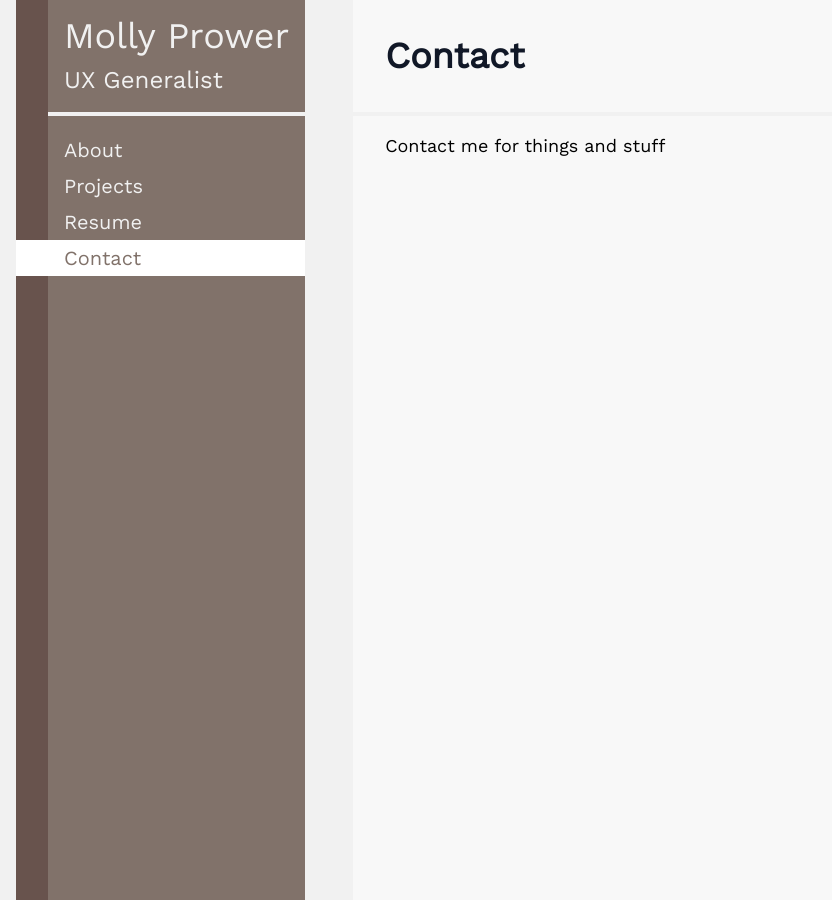
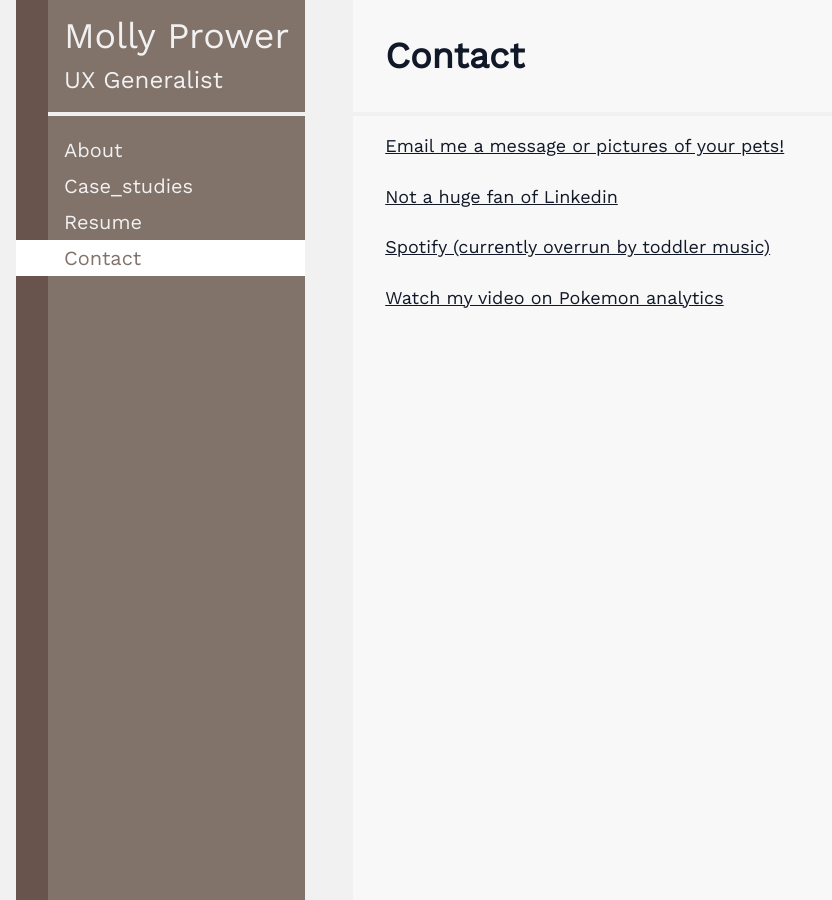
Before and after one commit to mollsprow/portfolio, a Jekyll site: the page built from _tabs/contact.md, in a window 1280 px wide. Shown: the whole page, without its empty margins (0-832 px from the left). Built offline with Jekyll 4.4.1, drawn with Linux system fonts in a browser that asks for light colours.

Commit message:
style and content updates

```diff
--- a/_tabs/case_studies.md
+++ b/_tabs/case_studies.md
@@ -1,5 +1,5 @@
 ---
-title: Projects
+title:
 layout: default
 order: 2
 ---
--- a/_tabs/contact.md
+++ b/_tabs/contact.md
@@ -1,7 +1,14 @@
 ---
-title: Contact
+title:
 layout: default
 order: 4
 ---
 
-Contact me for things and stuff
+
+<a href="mailto:molls12@gmail.com">Email me a message or pictures of your pets!</a>
+
+<a href="https://www.linkedin.com/in/molly-prower/">Not a huge fan of Linkedin</a>
+
+<a href="https://open.spotify.com/user/pandakabobs?si=f93d5033d01e4934">Spotify (currently overrun by toddler music)</a>
+
+<a href="https://www.youtube.com/watch?v=wq5Ddd7CJvE&t=337s">Watch my video on Pokemon analytics</a>
--- a/static/css/toolazytolearn.css
+++ b/static/css/toolazytolearn.css
@@ -1,2 +1,9 @@
 body {font-family: 'Work Sans', sans-serif;}
 .container, .content {background-color:#f8f8f8;}
+
+.case-container {border-radius:8px; border:1px solid #a6a6a6; background-color: beige; padding:.5rem }
+.case-container h3 {font-family: itim; font-weight:bold; text-align: center;}
+.case-container ul, .case-container li {padding:0; margin:0; list-style-type: none; text-align:center;}
+.case-container li {border-right:1px solid #a6a6a6; padding-right:3px; margin-right:3px;}
+.case-container li:last-child {border-right:0; padding:0; margin:0;}
+.case-container a {font-weight:500; text-align:center; display:block; margin-top:10px;}
```
Also changed, not shown: _tabs/resume.md (+1 -4 lines).
